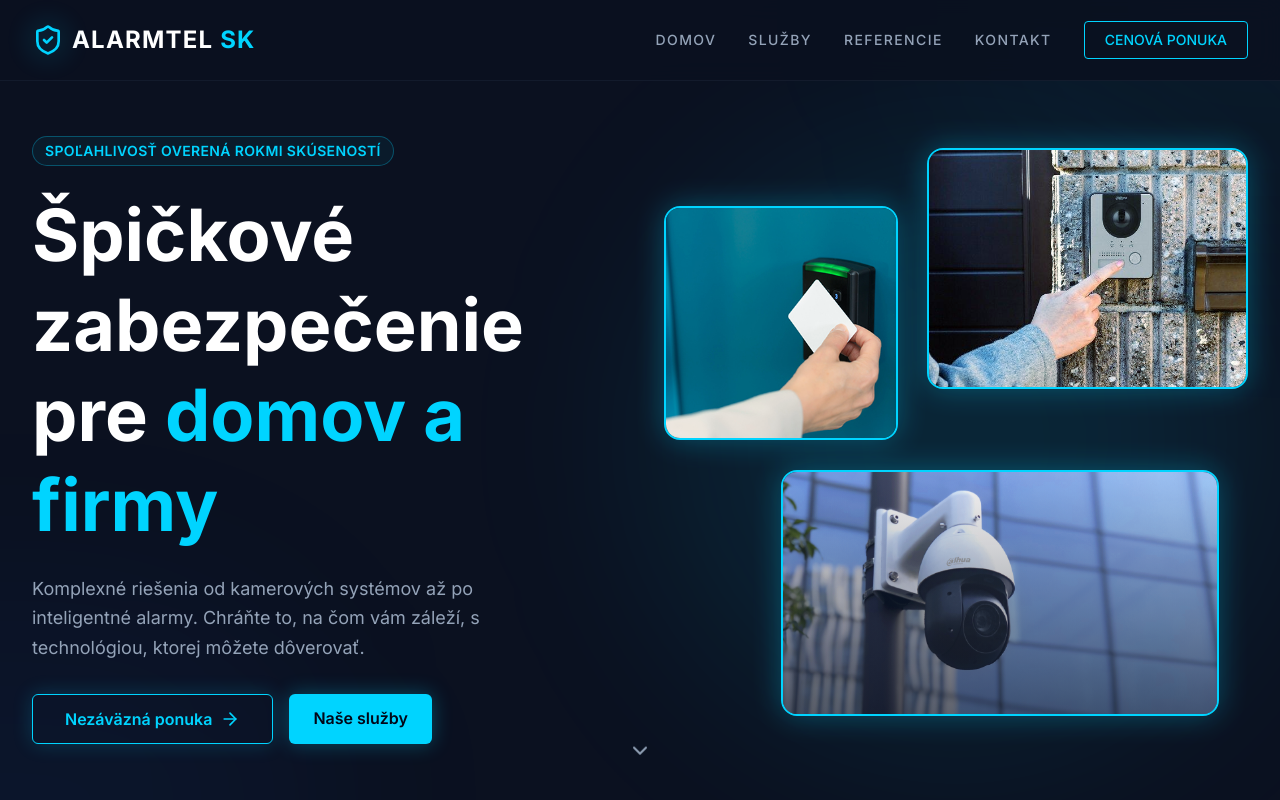
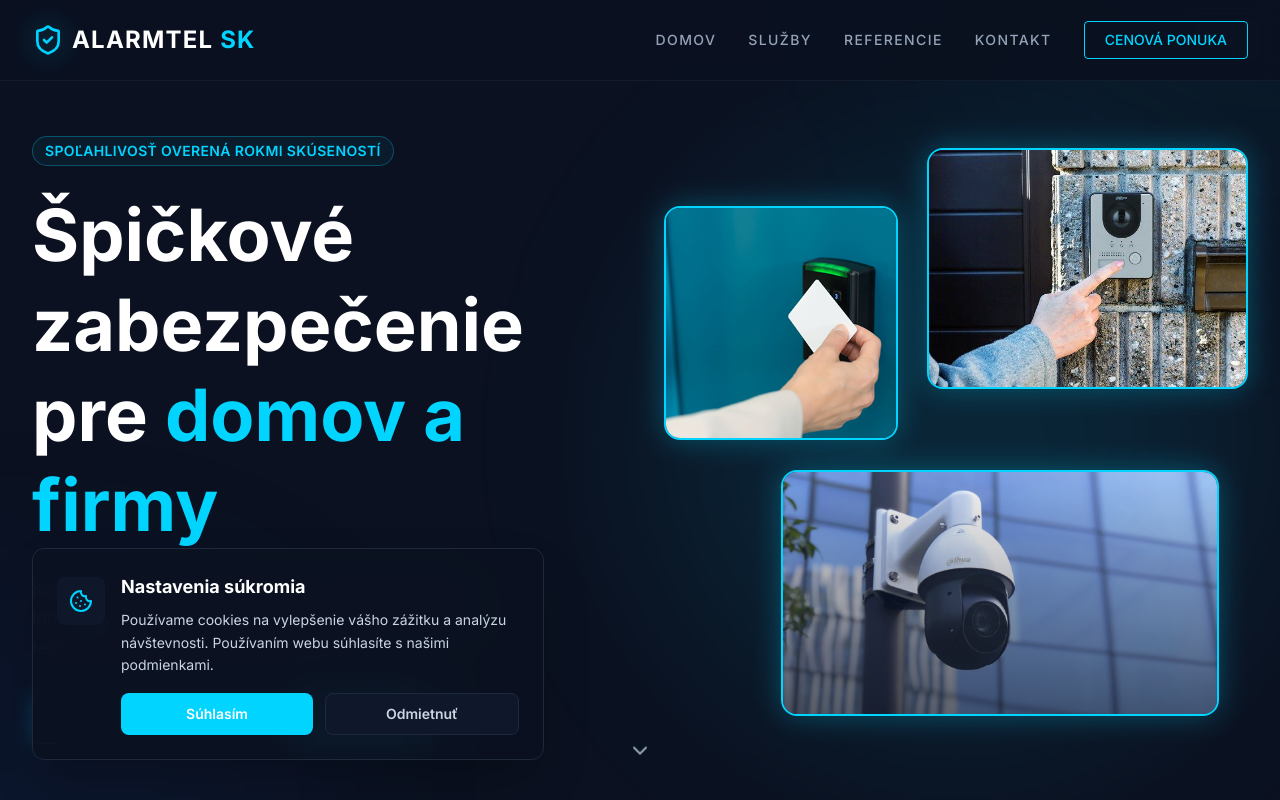
Before and after one commit to RadovanR/alarmtel-sk, a Next.js app: page / in a window 1280 px wide. Shown: the top 800 px of the page. Built offline with nearby package versions, Linux system fonts and the light colour scheme.

Commit message:
Added cookies consent window

```diff
--- a/src/app/layout.tsx
+++ b/src/app/layout.tsx
@@ -1,6 +1,7 @@
 import type { Metadata } from "next";
 import { Inter } from "next/font/google"; // Using Inter as it has good support for Slovak characters
 import "./globals.css";
+import CookieConsent from "@/components/CookieConsent";
 
 const inter = Inter({ subsets: ["latin", "latin-ext"] });
 
@@ -18,6 +19,7 @@ export default function RootLayout({
     <html lang="sk" className="scroll-smooth scroll-pt-20" suppressHydrationWarning>
       <body className={`${inter.className} bg-navy-900 text-slate-light`} suppressHydrationWarning>
         {children}
+        <CookieConsent />
       </body>
     </html>
   );
--- /dev/null
+++ b/src/components/CookieConsent.tsx
@@ -0,0 +1,76 @@
+'use client';
+
+import { useState, useEffect } from 'react';
+import { motion, AnimatePresence } from 'framer-motion';
+import { Cookie, X } from 'lucide-react';
+
+const CookieConsent = () => {
+    const [isVisible, setIsVisible] = useState(false);
+
+    useEffect(() => {
+        // Check if user has already accepted cookies
+        const consent = localStorage.getItem('cookieConsent');
+        if (!consent) {
+            // Show popup after a short delay
+            const timer = setTimeout(() => {
+                setIsVisible(true);
+            }, 1000);
+            return () => clearTimeout(timer);
+        }
+    }, []);
+
+    const handleAccept = () => {
+        localStorage.setItem('cookieConsent', 'true');
+        setIsVisible(false);
+    };
+
+    const handleDecline = () => {
+        localStorage.setItem('cookieConsent', 'false');
+        setIsVisible(false);
+    };
+
+    return (
+        <AnimatePresence>
+            {isVisible && (
+                <motion.div
+                    initial={{ y: 50, opacity: 0 }}
+                    animate={{ y: 0, opacity: 1 }}
+                    exit={{ y: 50, opacity: 0 }}
+                    transition={{ type: 'spring', stiffness: 300, damping: 30 }}
+                    className="fixed bottom-10 left-4 md:left-8 z-50 w-[calc(100%-2rem)] md:w-full md:max-w-lg"
+                >
+                    <div className="glass-card p-6 rounded-xl border border-navy-700 shadow-2xl bg-navy-900/95 backdrop-blur-xl">
+                        <div className="flex items-start gap-4">
+                            <div className="p-3 bg-navy-800 rounded-lg text-electric mt-1 shrink-0">
+                                <Cookie size={24} />
+                            </div>
+                            <div className="flex-1">
+                                <h3 className="text-lg font-bold text-white mb-2">Nastavenia súkromia</h3>
+                                <p className="text-slate-300 text-sm leading-relaxed mb-4">
+                                    Používame cookies na vylepšenie vášho zážitku a analýzu návštevnosti.
+                                    Používaním webu súhlasíte s našimi podmienkami.
+                                </p>
+                                <div className="flex gap-3">
+                                    <button
+                                        onClick={handleAccept}
+                                        className="bg-electric hover:bg-blue-600 text-white px-5 py-2.5 rounded-lg text-sm font-semibold transition-colors flex-1"
+                                    >
+                                        Súhlasím
+                                    </button>
+                                    <button
+                                        onClick={handleDecline}
+                                        className="bg-navy-800 hover:bg-navy-700 text-slate-300 px-5 py-2.5 rounded-lg text-sm font-semibold transition-colors border border-navy-700 flex-1"
+                                    >
+                                        Odmietnuť
+                                    </button>
+                                </div>
+                            </div>
+                        </div>
+                    </div>
+                </motion.div>
+            )}
+        </AnimatePresence>
+    );
+};
+
+export default CookieConsent;
```
